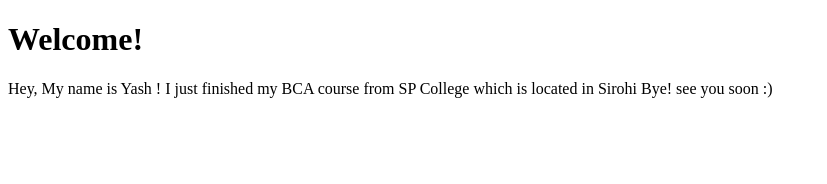
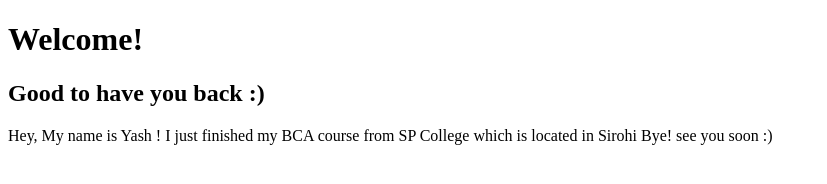
Before and after one commit to rawalYash/myPortfolio, a plain HTML site: page index.html in a window 1280 px wide. Shown: the whole page, without its empty margins (0-827 px from the left). Drawn offline with Linux system fonts and the light colour scheme.

Commit message:
docs : index.html
i changed again

```diff
--- a/index.html
+++ b/index.html
@@ -8,6 +8,7 @@
 </head>
 <body>
     <h1>Welcome!</h1>
+    <h2>Good to have you back :)</h2>
     Hey, My name is Yash !
     I just finished my BCA course from SP College which is located in Sirohi <!DOCTYPE html>
    Bye! see you soon :)
```
